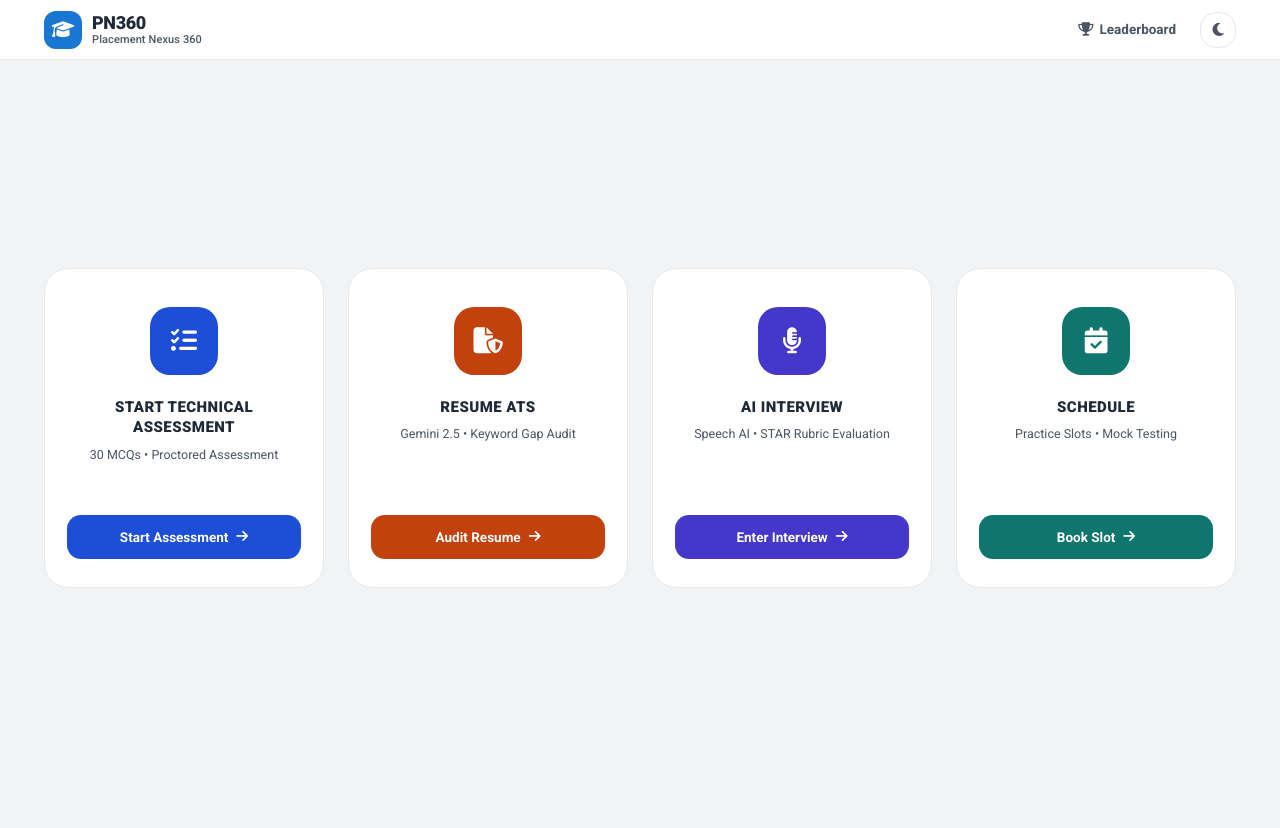
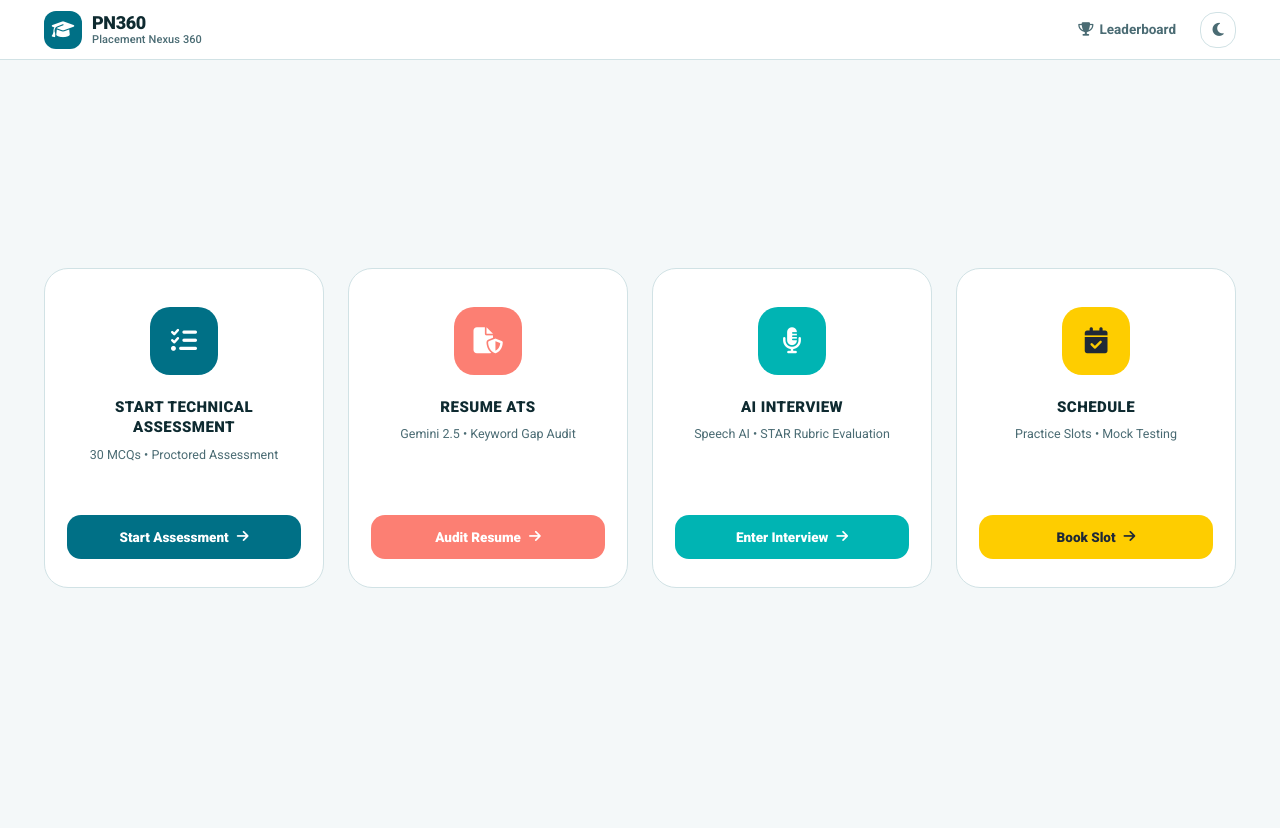
Before and after one commit to TheAbhayAlgorithms/pn360, a Django app: page / in a window 1280 px wide. Run offline with Django 5.2, Linux system fonts and the light colour scheme; data comes from the database, SQL or seed files in the repository; some libraries are stand-ins or nearby versions.

Commit message:
style: update global color scheme and variables

```diff
--- a/Placement/static/css/global.css
+++ b/Placement/static/css/global.css
@@ -10,84 +10,101 @@
    ========================================================================= */
 
 :root, [data-theme="light"] {
-    /* Bright palette: icon tiles, fills and accents (pair with dark text) */
-    --flat-orange: #FF5722;
-    --flat-blue: #2196F3;
-    --flat-green: #4CAF50;
-    --flat-amber: #FFC107;
-    --flat-purple: #9C27B0;
-    --flat-cyan: #00BCD4;
+    /* Scheme 1 Master Palette */
+    --scheme-ice: #9EC4CC;       /* Color 1: Soft Ice / Slate Cyan */
+    --scheme-teal: #00B4B3;      /* Color 2: Vibrant Ocean Teal */
+    --scheme-deep: #007086;      /* Color 3: Deep Midnight Petrol Teal */
+    --scheme-gold: #FECD00;      /* Color 4: Warm Saffron Gold */
+    --scheme-coral: #FC7F73;     /* Color 5: Warm Coral / Salmon */
 
-    /* -dark variants: surfaces behind white text */
-    --flat-orange-dark: #BF360C;
-    --flat-blue-dark: #1976D2;
-    --flat-green-dark: #2E7D32;
-    --flat-cyan-dark: #00838F;
+    /* Darker interactive variants */
+    --scheme-deep-dark: #00596B;
+    --scheme-teal-dark: #008F8E;
+    --scheme-gold-dark: #D4A700;
+    --scheme-coral-dark: #E06054;
+    --scheme-ice-dark: #7CA6B0;
 
-    /* Professional & Educational Academic Palette */
-    --edu-blue: #1D4ED8;
-    --edu-blue-badge-bg: rgba(29, 78, 216, 0.08);
-    --edu-blue-hover: #1E40AF;
+    /* Subtle background tints for badges & cards */
+    --scheme-deep-subtle: rgba(0, 112, 134, 0.10);
+    --scheme-teal-subtle: rgba(0, 180, 179, 0.12);
+    --scheme-gold-subtle: rgba(254, 205, 0, 0.16);
+    --scheme-coral-subtle: rgba(252, 127, 115, 0.14);
+    --scheme-ice-subtle: rgba(158, 196, 204, 0.22);
 
-    --edu-terracotta: #C2410C;
-    --edu-terracotta-badge-bg: rgba(194, 65, 12, 0.08);
-    --edu-terracotta-hover: #9A3412;
+    /* Scheme 1 Mappings */
+    --flat-orange: var(--scheme-coral);
+    --flat-blue: var(--scheme-deep);
+    --flat-green: var(--scheme-teal);
+    --flat-amber: var(--scheme-gold);
+    --flat-purple: var(--scheme-deep);
+    --flat-cyan: var(--scheme-teal);
 
-    --edu-indigo: #4338CA;
-    --edu-indigo-badge-bg: rgba(67, 56, 202, 0.08);
-    --edu-indigo-hover: #3730A3;
+    --flat-orange-dark: var(--scheme-coral-dark);
+    --flat-blue-dark: var(--scheme-deep);
+    --flat-green-dark: var(--scheme-teal-dark);
+    --flat-cyan-dark: var(--scheme-deep);
 
-    --edu-teal: #0F766E;
-    --edu-teal-badge-bg: rgba(15, 118, 110, 0.08);
-    --edu-teal-hover: #115E59;
+    --edu-blue: var(--scheme-deep);
+    --edu-blue-badge-bg: var(--scheme-deep-subtle);
+    --edu-blue-hover: var(--scheme-deep-dark);
 
-    --flat-bg: #F3F4F6;
+    --edu-terracotta: var(--scheme-coral);
+    --edu-terracotta-badge-bg: var(--scheme-coral-subtle);
+    --edu-terracotta-hover: var(--scheme-coral-dark);
+
+    --edu-indigo: var(--scheme-teal);
+    --edu-indigo-badge-bg: var(--scheme-teal-subtle);
+    --edu-indigo-hover: var(--scheme-teal-dark);
+
+    --edu-teal: var(--scheme-gold);
+    --edu-teal-badge-bg: var(--scheme-gold-subtle);
+    --edu-teal-hover: var(--scheme-gold-dark);
+
+    --flat-bg: #F4F8F9;
     --flat-surface: #FFFFFF;
-    --flat-border: #E5E7EB;
-    --flat-text: #1F2937;
-    --flat-muted: #4B5563;
+    --flat-border: #D1E2E5;
+    --flat-text: #0E2A30;
+    --flat-muted: #4A6B73;
 
     --bg-page: var(--flat-bg);
     --bg-surface: var(--flat-surface);
-    --bg-surface-elevated: #E5E7EB;
-    --bg-surface-subtle: #F9FAFB;
+    --bg-surface-elevated: #DCE8EB;
+    --bg-surface-subtle: #EDF5F7;
     --bg-navbar: var(--flat-surface);
 
     --border: var(--flat-border);
-    --border-hover: #D1D5DB;
-    --border-focus: var(--flat-blue);
+    --border-hover: #9EC4CC;
+    --border-focus: var(--scheme-deep);
 
     --text-primary: var(--flat-text);
     --text-secondary: var(--flat-muted);
-    --text-muted: #6B7280;
-    --text-subtle: #9CA3AF;
+    --text-muted: #7CA6B0;
+    --text-subtle: #9EC4CC;
 
-    /* Flat Blue */
-    --accent-primary: var(--flat-blue-dark);
-    --accent-primary-hover: #1565C0;
-    --accent-primary-subtle: #E3F2FD;
-    --accent-primary-border: #BBDEFB;
+    /* Scheme 1 Accents */
+    --accent-primary: var(--scheme-deep);
+    --accent-primary-hover: var(--scheme-deep-dark);
+    --accent-primary-subtle: var(--scheme-deep-subtle);
+    --accent-primary-border: rgba(0, 112, 134, 0.3);
 
-    /* Flat Green */
-    --accent-success: var(--flat-green-dark);
-    --accent-success-hover: #1B5E20;
-    --accent-success-subtle: #E8F5E9;
-    --accent-success-border: #C8E6C9;
+    --accent-success: var(--scheme-teal);
+    --accent-success-hover: var(--scheme-teal-dark);
+    --accent-success-subtle: var(--scheme-teal-subtle);
+    --accent-success-border: rgba(0, 180, 179, 0.35);
 
-    /* Flat Amber */
-    --accent-warning: var(--flat-amber);
-    --accent-warning-subtle: #FFF8E1;
-    --accent-warning-border: #FFE082;
+    --accent-warning: var(--scheme-gold);
+    --accent-warning-hover: var(--scheme-gold-dark);
+    --accent-warning-subtle: var(--scheme-gold-subtle);
+    --accent-warning-border: rgba(254, 205, 0, 0.4);
 
-    /* Flat Orange / Danger */
-    --accent-danger: var(--flat-orange-dark);
-    --accent-danger-subtle: #FBE9E7;
-    --accent-danger-border: #FFCCBC;
+    --accent-danger: var(--scheme-coral);
+    --accent-danger-hover: var(--scheme-coral-dark);
+    --accent-danger-subtle: var(--scheme-coral-subtle);
+    --accent-danger-border: rgba(252, 127, 115, 0.35);
 
-    /* Flat Purple */
-    --accent-purple: var(--flat-purple);
-    --accent-purple-subtle: #F3E5F5;
-    --accent-purple-border: #E1BEE7;
+    --accent-purple: var(--scheme-ice);
+    --accent-purple-subtle: var(--scheme-ice-subtle);
+    --accent-purple-border: rgba(158, 196, 204, 0.45);
 
     /* Shadows: Pure 2D Flat - No Shadows */
     --shadow-xs: none;
@@ -104,40 +121,62 @@
     --radius-pill: 9999px;
 
     /* Charts */
-    --chart-grid: #E5E7EB;
-    --chart-text: #4B5563;
+    --chart-grid: #DCE8EB;
+    --chart-text: #4A6B73;
 }
 
 [data-theme="dark"] {
-    --flat-bg: #121212;
-    --flat-surface: #1E1E1E;
-    --flat-border: #333333;
-    --flat-text: #F3F4F6;
-    --flat-muted: #9CA3AF;
+    --flat-bg: #0A1618;
+    --flat-surface: #112226;
+    --flat-border: #1E3A41;
+    --flat-text: #EAF4F6;
+    --flat-muted: #9EC4CC;
 
     --bg-page: var(--flat-bg);
     --bg-surface: var(--flat-surface);
-    --bg-surface-elevated: #282828;
-    --bg-surface-subtle: #181818;
+    --bg-surface-elevated: #182F34;
+    --bg-surface-subtle: #0E1D20;
     --bg-navbar: var(--flat-surface);
 
     --border: var(--flat-border);
-    --border-hover: #484848;
-    --border-focus: var(--flat-blue);
+    --border-hover: #2D5660;
+    --border-focus: #00D5D4;
 
     --text-primary: var(--flat-text);
     --text-secondary: var(--flat-muted);
-    --text-muted: #9E9E9E;
-    --text-subtle: #757575;
+    --text-muted: #688E96;
+    --text-subtle: #9EC4CC;
 
-    /* Flat Blue Dark */
-    --accent-primary: #2196F3;
-    --accent-primary-hover: #42A5F5;
-    --accent-primary-subtle: rgba(33, 150, 243, 0.18);
-    --accent-primary-border: #1976D2;
+    --scheme-deep: #009BB8;
+    --scheme-deep-dark: #007086;
+    --scheme-teal: #00D5D4;
+    --scheme-teal-dark: #00B4B3;
+    --scheme-gold: #FED426;
+    --scheme-gold-dark: #D4A700;
+    --scheme-coral: #FD958C;
+    --scheme-coral-dark: #FC7F73;
+    --scheme-ice: #B8D6DD;
 
-    /* Flat Green Dark */
-    --accent-success: #4CAF50;
+    /* Flat Accents Dark */
+    --accent-primary: #009BB8;
+    --accent-primary-hover: #00D5D4;
+    --accent-primary-subtle: rgba(0, 155, 184, 0.2);
+    --accent-primary-border: #007086;
+
+    --accent-success: #00D5D4;
+    --accent-success-hover: #00B4B3;
+    --accent-success-subtle: rgba(0, 213, 212, 0.2);
+    --accent-success-border: #008F8E;
+
+    --accent-warning: #FED426;
+    --accent-warning-hover: #D4A700;
+    --accent-warning-subtle: rgba(254, 212, 38, 0.2);
+    --accent-warning-border: #FFA000;
+
+    --accent-danger: #FD958C;
+    --accent-danger-hover: #FC7F73;
+    --accent-danger-subtle: rgba(253, 149, 140, 0.2);
+    --accent-danger-border: #E06054;
     --accent-success-hover: #66BB6A;
     --accent-success-subtle: rgba(76, 175, 80, 0.18);
     --accent-success-border: #388E3C;
--- a/Placement/templates/dashboard.html
+++ b/Placement/templates/dashboard.html
@@ -5,13 +5,13 @@
 
 {% block content %}
 <div style="display: flex; flex-direction: column; justify-content: center; align-items: center; min-height: calc(100vh - 120px); width: 100%; padding: 24px 0;">
-    <!-- 4 Professional & Educational Curved Boxes Side by Side -->
+    <!-- 4 Scheme 1 Curved Boxes Side by Side -->
     <div style="display: grid; grid-template-columns: repeat(4, 1fr); gap: 24px; width: 100%; max-width: 1200px;">
 
         <!-- Box 1: START TECHNICAL ASSESSMENT -->
         <a href="{% url 'select_tech' %}" class="card smooth-box-card" style="text-decoration: none; display: flex; flex-direction: column; justify-content: space-between; align-items: center; text-align: center; padding: 38px 22px 28px; min-height: 320px; cursor: pointer; border-radius: 24px; border: 1.5px solid var(--flat-border); background: var(--flat-surface); box-shadow: none; transition: all 0.2s cubic-bezier(0.16, 1, 0.3, 1);">
             <div style="display: flex; flex-direction: column; align-items: center; width: 100%;">
-                <div style="width: 68px; height: 68px; margin-bottom: 22px; border-radius: 20px; background: var(--edu-blue); display: grid; place-items: center; color: #FFFFFF;">
+                <div style="width: 68px; height: 68px; margin-bottom: 22px; border-radius: 20px; background: var(--scheme-deep); display: grid; place-items: center; color: #FFFFFF;">
                     <i class="fa-solid fa-list-check" style="font-size: 26px;"></i>
                 </div>
                 <h2 style="font-size: 15px; font-weight: 900; letter-spacing: 0.03em; color: var(--flat-text); margin-bottom: 8px; line-height: 1.35;">
@@ -21,7 +21,7 @@
                     30 MCQs &bull; Proctored Assessment
                 </p>
             </div>
-            <div class="edu-btn" style="width: 100%; margin-top: 26px; padding: 12px 16px; font-size: 13.5px; font-weight: 700; display: inline-flex; align-items: center; justify-content: center; gap: 8px; border-radius: 14px; background: var(--edu-blue); color: #FFFFFF; border: none; box-shadow: none;">
+            <div class="edu-btn" style="width: 100%; margin-top: 26px; padding: 12px 16px; font-size: 13.5px; font-weight: 800; display: inline-flex; align-items: center; justify-content: center; gap: 8px; border-radius: 14px; background: var(--scheme-deep); color: #FFFFFF; border: none; box-shadow: none;">
                 <span>Start Assessment</span>
                 <i class="fa-solid fa-arrow-right"></i>
             </div>
@@ -30,7 +30,7 @@
         <!-- Box 2: RESUME ATS -->
         <a href="{% if latest_resume %}{% url 'resume_result' latest_resume.id %}{% else %}{% url 'select_tech' %}{% endif %}" class="card smooth-box-card" style="text-decoration: none; display: flex; flex-direction: column; justify-content: space-between; align-items: center; text-align: center; padding: 38px 22px 28px; min-height: 320px; cursor: pointer; border-radius: 24px; border: 1.5px solid var(--flat-border); background: var(--flat-surface); box-shadow: none; transition: all 0.2s cubic-bezier(0.16, 1, 0.3, 1);">
             <div style="display: flex; flex-direction: column; align-items: center; width: 100%;">
-                <div style="width: 68px; height: 68px; margin-bottom: 22px; border-radius: 20px; background: var(--edu-terracotta); display: grid; place-items: center; color: #FFFFFF;">
+                <div style="width: 68px; height: 68px; margin-bottom: 22px; border-radius: 20px; background: var(--scheme-coral); display: grid; place-items: center; color: #FFFFFF;">
                     <i class="fa-solid fa-file-shield" style="font-size: 26px;"></i>
                 </div>
                 <h2 style="font-size: 15px; font-weight: 900; letter-spacing: 0.03em; color: var(--flat-text); margin-bottom: 8px; line-height: 1.35;">
@@ -40,7 +40,7 @@
                     Gemini 2.5 &bull; Keyword Gap Audit
                 </p>
             </div>
-            <div class="edu-btn" style="width: 100%; margin-top: 26px; padding: 12px 16px; font-size: 13.5px; font-weight: 700; display: inline-flex; align-items: center; justify-content: center; gap: 8px; border-radius: 14px; background: var(--edu-terracotta); color: #FFFFFF; border: none; box-shadow: none;">
+            <div class="edu-btn" style="width: 100%; margin-top: 26px; padding: 12px 16px; font-size: 13.5px; font-weight: 800; display: inline-flex; align-items: center; justify-content: center; gap: 8px; border-radius: 14px; background: var(--scheme-coral); color: #FFFFFF; border: none; box-shadow: none;">
                 <span>Audit Resume</span>
                 <i class="fa-solid fa-arrow-right"></i>
             </div>
@@ -49,7 +49,7 @@
         <!-- Box 3: AI INTERVIEW -->
         <a href="{% url 'ai_interview' %}" class="card smooth-box-card" style="text-decoration: none; display: flex; flex-direction: column; justify-content: space-between; align-items: center; text-align: center; padding: 38px 22px 28px; min-height: 320px; cursor: pointer; border-radius: 24px; border: 1.5px solid var(--flat-border); background: var(--flat-surface); box-shadow: none; transition: all 0.2s cubic-bezier(0.16, 1, 0.3, 1);">
             <div style="display: flex; flex-direction: column; align-items: center; width: 100%;">
-                <div style="width: 68px; height: 68px; margin-bottom: 22px; border-radius: 20px; background: var(--edu-indigo); display: grid; place-items: center; color: #FFFFFF;">
+                <div style="width: 68px; height: 68px; margin-bottom: 22px; border-radius: 20px; background: var(--scheme-teal); display: grid; place-items: center; color: #FFFFFF;">
                     <i class="fa-solid fa-microphone-lines" style="font-size: 26px;"></i>
                 </div>
                 <h2 style="font-size: 15px; font-weight: 900; letter-spacing: 0.03em; color: var(--flat-text); margin-bottom: 8px; line-height: 1.35;">
@@ -59,7 +59,7 @@
                     Speech AI &bull; STAR Rubric Evaluation
                 </p>
             </div>
-            <div class="edu-btn" style="width: 100%; margin-top: 26px; padding: 12px 16px; font-size: 13.5px; font-weight: 700; display: inline-flex; align-items: center; justify-content: center; gap: 8px; border-radius: 14px; background: var(--edu-indigo); color: #FFFFFF; border: none; box-shadow: none;">
+            <div class="edu-btn" style="width: 100%; margin-top: 26px; padding: 12px 16px; font-size: 13.5px; font-weight: 800; display: inline-flex; align-items: center; justify-content: center; gap: 8px; border-radius: 14px; background: var(--scheme-teal); color: #FFFFFF; border: none; box-shadow: none;">
                 <span>Enter Interview</span>
                 <i class="fa-solid fa-arrow-right"></i>
             </div>
@@ -68,7 +68,7 @@
         <!-- Box 4: SCHEDULE -->
         <a href="{% url 'schedule_test' %}" class="card smooth-box-card" style="text-decoration: none; display: flex; flex-direction: column; justify-content: space-between; align-items: center; text-align: center; padding: 38px 22px 28px; min-height: 320px; cursor: pointer; border-radius: 24px; border: 1.5px solid var(--flat-border); background: var(--flat-surface); box-shadow: none; transition: all 0.2s cubic-bezier(0.16, 1, 0.3, 1);">
             <div style="display: flex; flex-direction: column; align-items: center; width: 100%;">
-                <div style="width: 68px; height: 68px; margin-bottom: 22px; border-radius: 20px; background: var(--edu-teal); display: grid; place-items: center; color: #FFFFFF;">
+                <div style="width: 68px; height: 68px; margin-bottom: 22px; border-radius: 20px; background: var(--scheme-gold); display: grid; place-items: center; color: #1F2937;">
                     <i class="fa-solid fa-calendar-check" style="font-size: 26px;"></i>
                 </div>
                 <h2 style="font-size: 15px; font-weight: 900; letter-spacing: 0.03em; color: var(--flat-text); margin-bottom: 8px; line-height: 1.35;">
@@ -78,9 +78,9 @@
                     Practice Slots &bull; Mock Testing
                 </p>
             </div>
-            <div class="edu-btn" style="width: 100%; margin-top: 26px; padding: 12px 16px; font-size: 13.5px; font-weight: 700; display: inline-flex; align-items: center; justify-content: center; gap: 8px; border-radius: 14px; background: var(--edu-teal); color: #FFFFFF; border: none; box-shadow: none;">
+            <div class="edu-btn" style="width: 100%; margin-top: 26px; padding: 12px 16px; font-size: 13.5px; font-weight: 800; display: inline-flex; align-items: center; justify-content: center; gap: 8px; border-radius: 14px; background: var(--scheme-gold); color: #1F2937; border: none; box-shadow: none;">
                 <span>Book Slot</span>
-                <i class="fa-solid fa-arrow-right"></i>
+                <i class="fa-solid fa-arrow-right" style="color: #1F2937;"></i>
             </div>
         </a>
 
--- a/components/Navbar.tsx
+++ b/components/Navbar.tsx
@@ -36,7 +36,7 @@ export default function Navbar() {
       <div className="flat-navbar-inner">
         {/* Left-most: PN360 and in sub Placement Nexus 360 */}
         <Link href="/" style={{ display: 'flex', alignItems: 'center', gap: '10px', textDecoration: 'none' }}>
-          <div className="icon-tile icon-tile-sm" style={{ background: 'var(--flat-blue-dark)', width: '38px', height: '38px', borderRadius: '12px' }}>
+          <div className="icon-tile icon-tile-sm" style={{ background: 'var(--scheme-deep)', width: '38px', height: '38px', borderRadius: '12px' }}>
             <GraduationCap size={20} color="#FFFFFF" />
           </div>
           <div style={{ display: 'flex', flexDirection: 'column' }}>
@@ -68,7 +68,7 @@ export default function Navbar() {
             aria-label="Toggle dark / light mode"
             title="Toggle Flat Dark / Light mode"
           >
-            {theme === 'dark' ? <Sun size={17} color="#FFC107" /> : <Moon size={17} />}
+            {theme === 'dark' ? <Sun size={17} color="var(--scheme-gold)" /> : <Moon size={17} />}
           </button>
         </div>
       </div>
```
Also changed, not shown: app/globals.css (+157 -130 lines), app/leaderboard/page.tsx (+23 -11 lines), app/page.tsx (+16 -12 lines).
